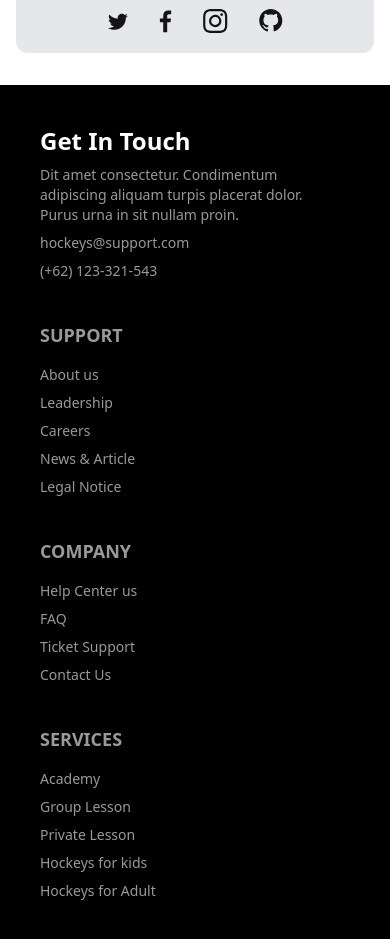
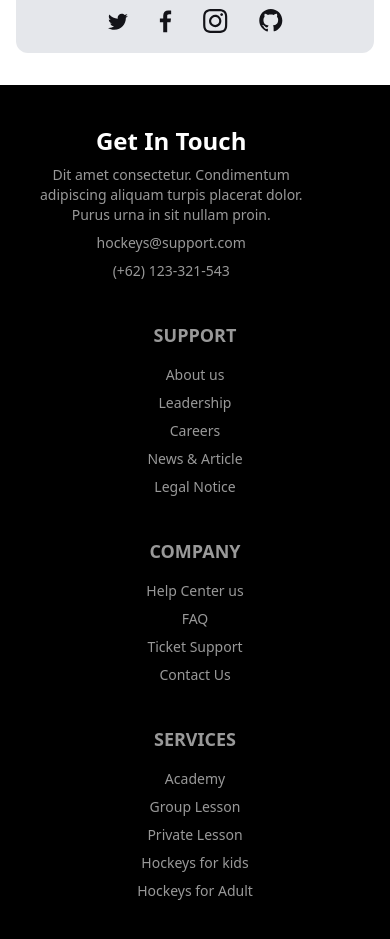
Before and after one commit to TASNIM045/b9a3_hockeys_main, a plain HTML site: page index.html in a window 390 px wide. Shown: the part 8301-9240 px from the top of the page. Drawn offline with nearby package versions, Linux system fonts and the light colour scheme.

Commit message:
finished

```diff
--- a/index.html
+++ b/index.html
@@ -579,37 +579,37 @@
     <!-- footer section -->
     <footer class="footer bg-black text-base-content p-10 lg:px-64 lg:h-80">
         <aside>
-            <h2 class="text-white font-extrabold text-2xl">Get In Touch</h2>
-            <p class="font-medium text-[#FFFFFF99]">
+            <h2 class="text-white font-extrabold text-2xl mx-auto lg:mx-0">Get In Touch</h2>
+            <p class="font-medium text-[#FFFFFF99] text-center lg:text-left">
                 Dit amet consectetur. Condimentum<br>
                 adipiscing aliquam turpis placerat dolor.<br>
                 Purus urna in sit nullam proin.
             </p>
-            <p class="font-medium text-[#FFFFFF99]">hockeys@support.com</p>
-            <p class="font-medium text-[#FFFFFF99]">(+62) 123-321-543</p>
+            <p class="font-medium text-[#FFFFFF99] mx-auto lg:mx-0">hockeys@support.com</p>
+            <p class="font-medium text-[#FFFFFF99] mx-auto lg:mx-0">(+62) 123-321-543</p>
         </aside>
-        <nav>
-            <h6 class="footer-title text-lg font-bold text-white">Support</h6>
-            <a class="link link-hover font-medium text-[#FFFFFF99]">About us</a>
-            <a class="link link-hover font-medium text-[#FFFFFF99]">Leadership</a>
-            <a class="link link-hover font-medium text-[#FFFFFF99]">Careers</a>
-            <a class="link link-hover font-medium text-[#FFFFFF99]">News & Article</a>
-            <a class="link link-hover font-medium text-[#FFFFFF99]">Legal Notice</a>
+        <nav class="mx-auto lg:mx-0">
+            <h1 class="footer-title text-lg font-bold text-white mx-auto lg:mx-0">Support</h1>
+            <a class="link link-hover font-medium text-[#FFFFFF99] mx-auto lg:mx-0">About us</a>
+            <a class="link link-hover font-medium text-[#FFFFFF99] mx-auto lg:mx-0">Leadership</a>
+            <a class="link link-hover font-medium text-[#FFFFFF99] mx-auto lg:mx-0">Careers</a>
+            <a class="link link-hover font-medium text-[#FFFFFF99] mx-auto lg:mx-0">News & Article</a>
+            <a class="link link-hover font-medium text-[#FFFFFF99] mx-auto lg:mx-0">Legal Notice</a>
         </nav>
-        <nav>
-            <h6 class="footer-title text-lg font-bold text-white">Company</h6>
-            <a class="link link-hover font-medium text-[#FFFFFF99]">Help Center us</a>
-            <a class="link link-hover font-medium text-[#FFFFFF99]">FAQ</a>
-            <a class="link link-hover font-medium text-[#FFFFFF99]">Ticket Support</a>
-            <a class="link link-hover font-medium text-[#FFFFFF99]">Contact Us</a>
+        <nav class="mx-auto lg:mx-0">
+            <h6 class="footer-title text-lg font-bold text-white mx-auto lg:mx-0">Company</h6>
+            <a class="link link-hover font-medium text-[#FFFFFF99] mx-auto lg:mx-0">Help Center us</a>
+            <a class="link link-hover font-medium text-[#FFFFFF99] mx-auto lg:mx-0">FAQ</a>
+            <a class="link link-hover font-medium text-[#FFFFFF99] mx-auto lg:mx-0">Ticket Support</a>
+            <a class="link link-hover font-medium text-[#FFFFFF99] mx-auto lg:mx-0">Contact Us</a>
         </nav>
-        <nav>
-            <h6 class="footer-title text-lg font-bold text-white">Services</h6>
-            <a class="link link-hover font-medium text-[#FFFFFF99]">Academy</a>
-            <a class="link link-hover font-medium text-[#FFFFFF99]">Group Lesson</a>
-            <a class="link link-hover font-medium text-[#FFFFFF99]">Private Lesson</a>
-            <a class="link link-hover font-medium text-[#FFFFFF99]">Hockeys for kids</a>
-            <a class="link link-hover font-medium text-[#FFFFFF99]">Hockeys for Adult</a>
+        <nav class="mx-auto lg:mx-0">
+            <h6 class="footer-title text-lg font-bold text-white mx-auto lg:mx-0">Services</h6>
+            <a class="link link-hover font-medium text-[#FFFFFF99] mx-auto lg:mx-0">Academy</a>
+            <a class="link link-hover font-medium text-[#FFFFFF99] mx-auto lg:mx-0">Group Lesson</a>
+            <a class="link link-hover font-medium text-[#FFFFFF99] mx-auto lg:mx-0">Private Lesson</a>
+            <a class="link link-hover font-medium text-[#FFFFFF99] mx-auto lg:mx-0">Hockeys for kids</a>
+            <a class="link link-hover font-medium text-[#FFFFFF99] mx-auto lg:mx-0">Hockeys for Adult</a>
         </nav>
     </footer>
 </body>
```
